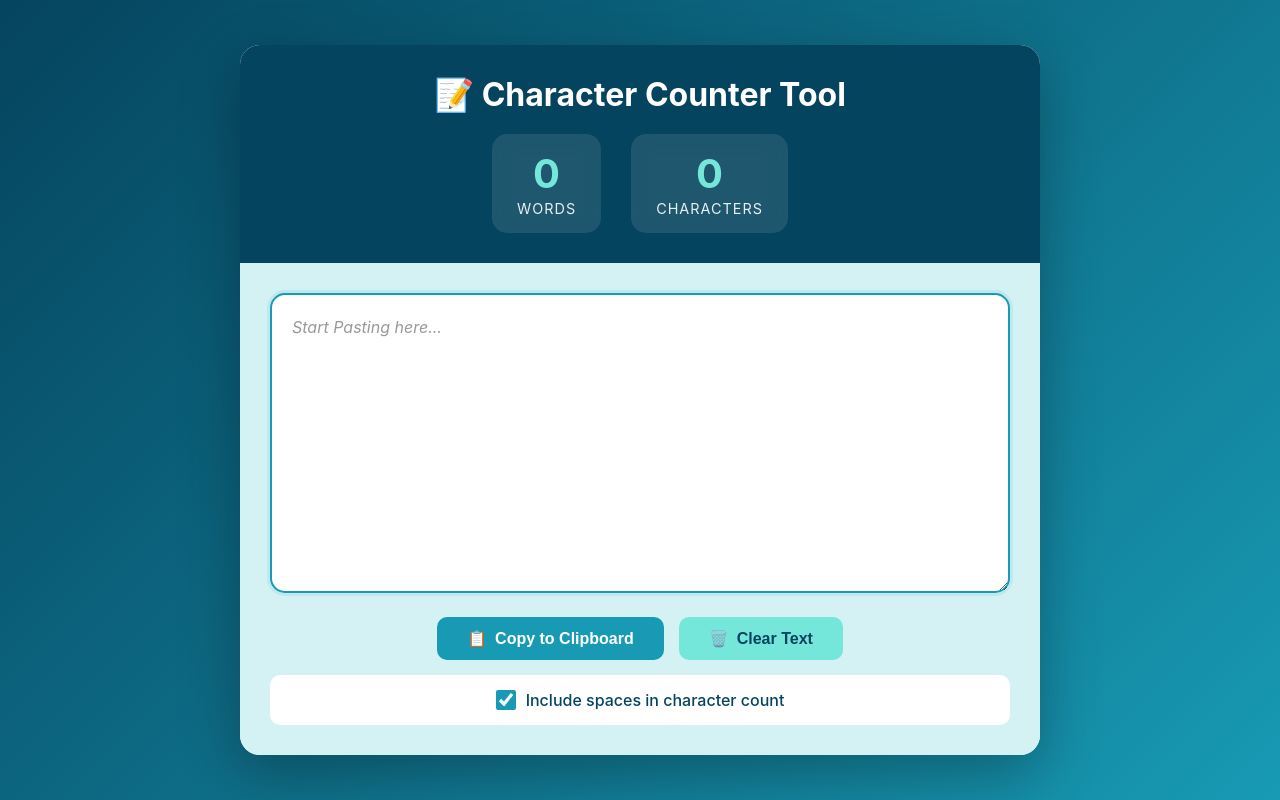
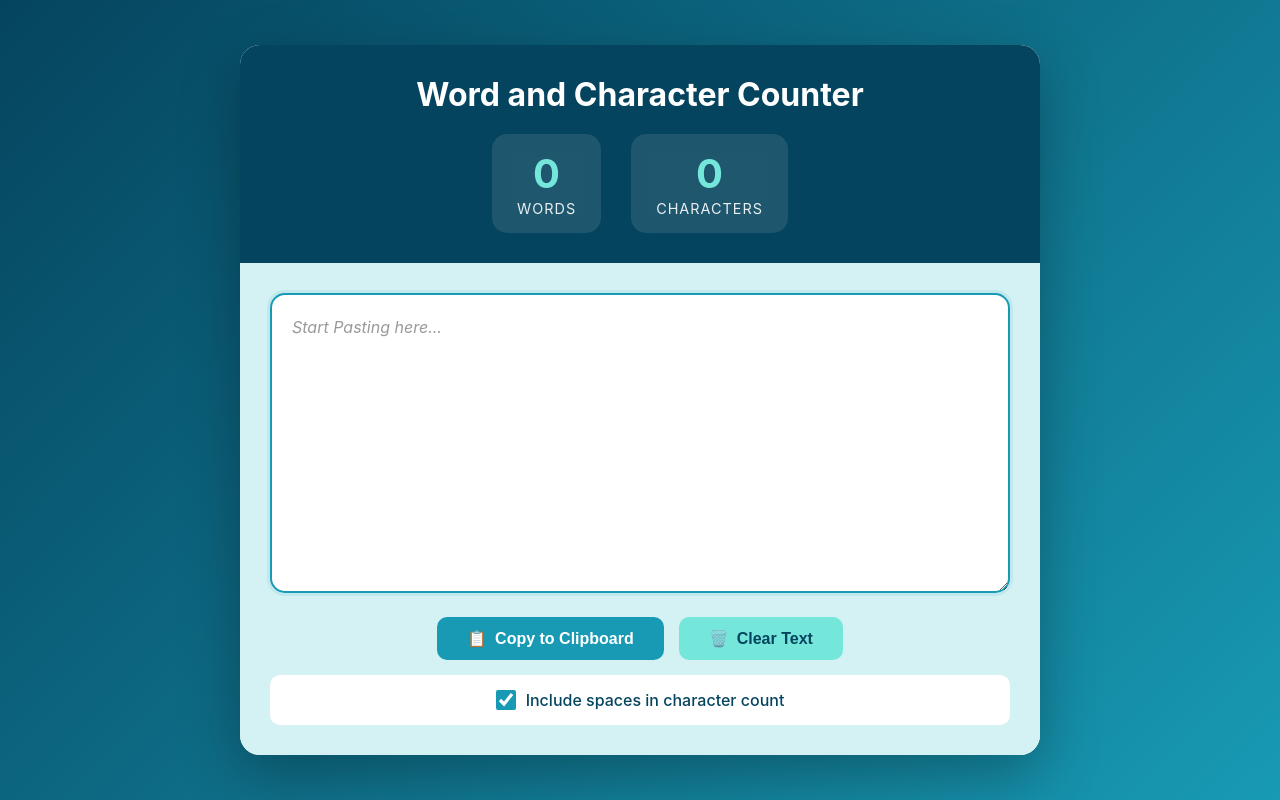
Before and after one commit to abhishekbjadhav4441/character-counter, a plain HTML site: page index.html.html in a window 1280 px wide. Drawn offline with Linux system fonts and the light colour scheme.

Commit message:
Update index.html.html

```diff
--- a/index.html.html
+++ b/index.html.html
@@ -1,10 +1,11 @@
-
 <!DOCTYPE html>
 <html lang="en">
 <head>
     <meta charset="UTF-8">
     <meta name="viewport" content="width=device-width, initial-scale=1.0">
-    <title>Character Counter Tool Online</title>
+    <title>Word and Character Counter | Free Online Text Counter Tool</title>
+     <meta name="description" content="Use our free Word and Character Counter to count words, characters, sentences, and paragraphs instantly. Perfect for students, writers, and social media posts.">
+     <meta name="google-site-verification" content="9PanilISVFog2mgS0yNjMQWiKQhsjRTYY3HNMqPsbiU" />
     <style>
         * {
             margin: 0;
@@ -222,7 +223,7 @@
 <body>
     <div class="container">
         <div class="header">
-            <h1>📝 Character Counter Tool</h1>
+            <h1>Word and Character Counter</h1>
             <div class="stats-container">
                 <div class="stat-box">
                     <span class="stat-number" id="wordCount">0</span>
```
